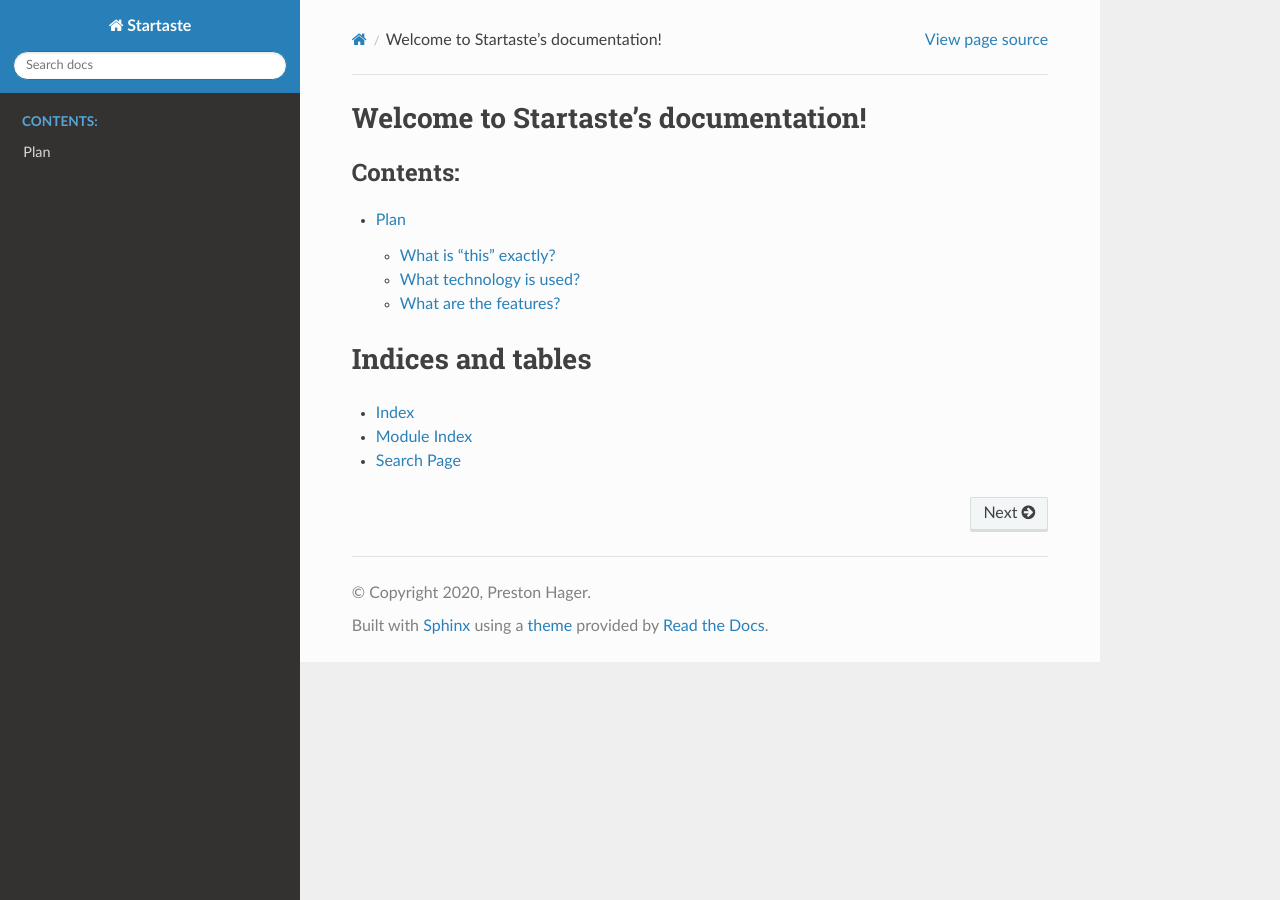
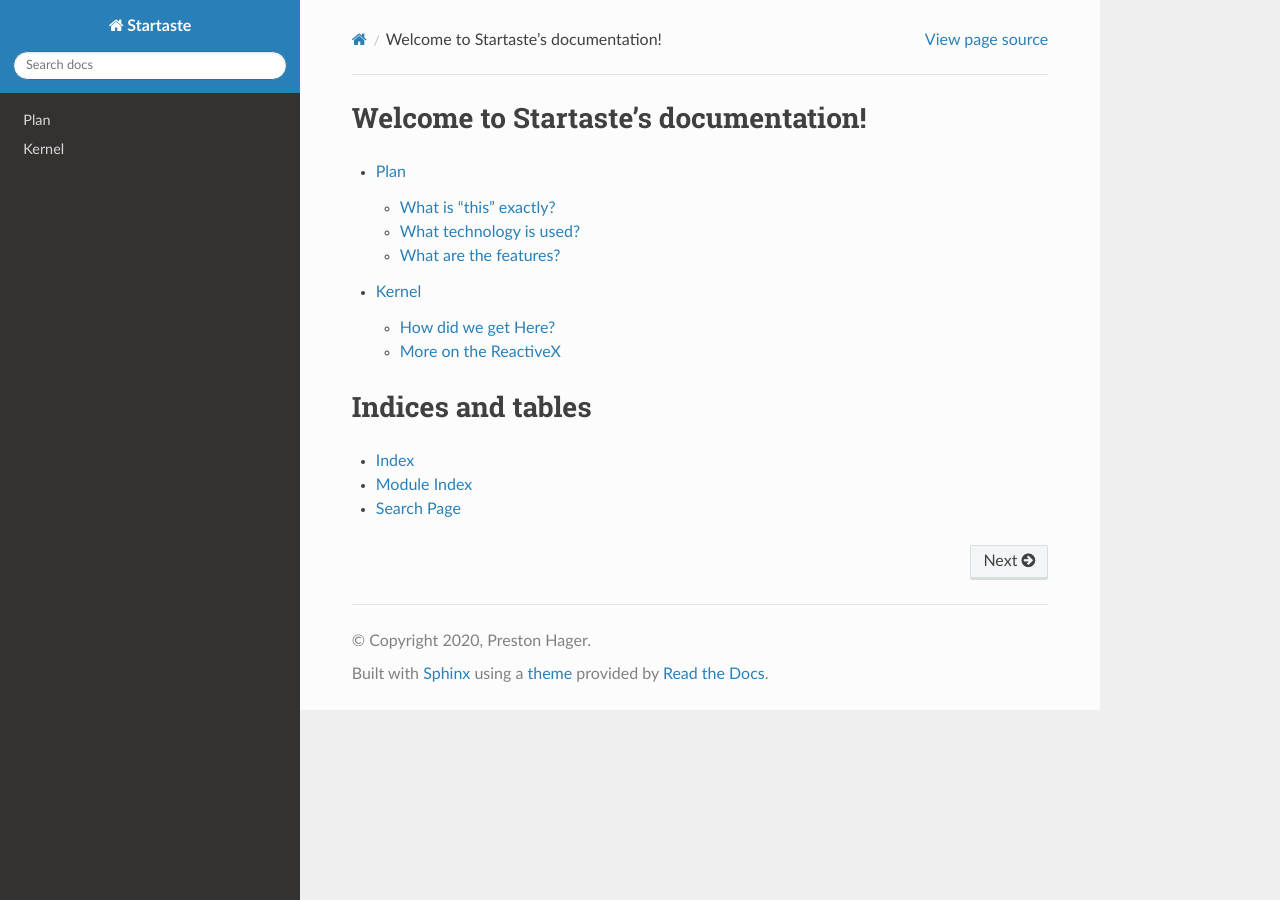
Before and after one commit to PrestonHager/Startaste, a Sphinx documentation site: the page built from docs/index.rst, in a window 1280 px wide. Built offline with Sphinx 7.4.7 and the Read the Docs theme 2.0.0, drawn with Linux system fonts in a browser that asks for light colours.

Commit message:
Fixed issue in .

```diff
--- a/docs/conf.py
+++ b/docs/conf.py
@@ -53,3 +53,6 @@ html_theme = 'sphinx_rtd_theme'
 # relative to this directory. They are copied after the builtin static files,
 # so a file named "default.css" will overwrite the builtin "default.css".
 html_static_path = ['_static']
+
+# Set the master doc to `index.rst` instead of `contents.rst`
+master_doc = 'index'
--- a/docs/index.rst
+++ b/docs/index.rst
@@ -7,9 +7,9 @@ Welcome to Startaste's documentation!
 
 .. toctree::
    :maxdepth: 2
-   :caption: Contents:
 
    plan
+   kernel
 
 Indices and tables
 ==================
```
